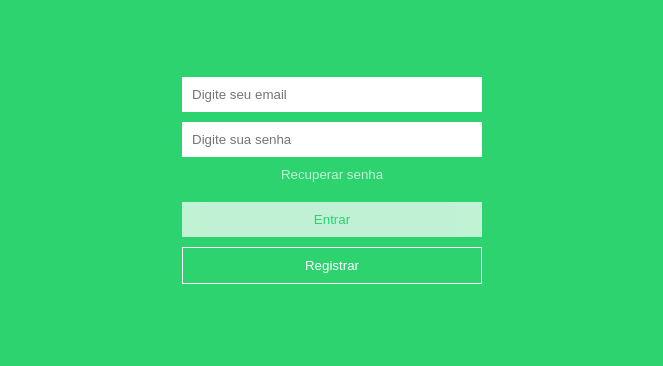
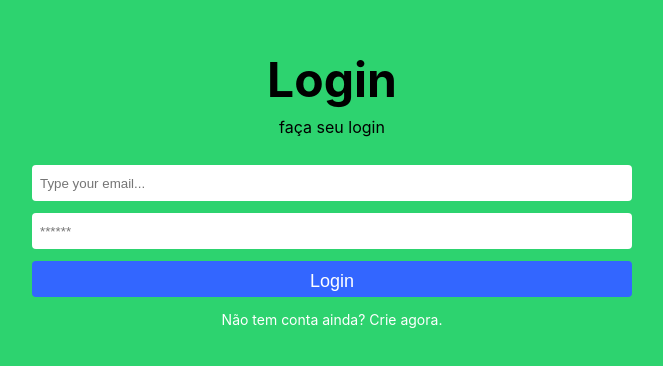
Before and after one commit to JuniorMathias/Exams-Test, a React (Create React App) app: page / in a window 1280 px wide. Shown: the part 220-586 px from the top of the page, without its empty margins (308-971 px from the left). Built offline with nearby package versions, Linux system fonts and the light colour scheme; no server answers; the HTML template or start-up script is replaced by a standard one.

Commit message:
new pages for login and register

```diff
--- a/src/pages/Register/index.jsx
+++ b/src/pages/Register/index.jsx
@@ -1,43 +1,67 @@
+import { useState } from 'react'
 import * as S from './styles';
+import { auth } from '../../firebaseConnection'
+import { createUserWithEmailAndPassword } from 'firebase/auth'
+import { useNavigate } from 'react-router-dom'
+import { toast } from 'react-toastify';
+
+export default function Register(){
+  const [email, setEmail] = useState('')
+  const [password, setPassword] = useState('')
+  const navigate = useNavigate();
+
+  //configurando criação do usuário com o bd
+  async function handleRegister(e){
+    e.preventDefault();
+
+    if(email !== '' && password !== ''){
+      await createUserWithEmailAndPassword(auth, email, password)
+      .then(() => {
+        navigate('/home', { replace: true })
+        toast.success("tudo ok");
+      })
+      .catch((error) => {
+        alert("Error creating" + error.message)
+      })
 
 
-function Register() {
+    }else{
+      toast.warn("fill in email and password");
+    }
 
 
-      return (
-        <S.Container>
-          <S.Content>
-            <S.Form >
-              <S.Row>
-                <S.Input name="name" placeholder="Digite seu primeiro nome" required/>
-                <S.Input name="surName" placeholder="Digite seu sobrenome" required/>
-              </S.Row>
-              <S.Row>
-                <S.Input
-                  name="birthDate"
-                  type="date"
-                  label="Data de Nascimento"
-                  required
-                />
-                <S.Input name="cellphone" placeholder="Digite seu número" type="number" required />
-              </S.Row>
-              <S.Row>
-                <S.Input name="addressUser" placeholder="Digite seu endereço" />
-                <S.Input name="city" placeholder="Digite sua cidade" />
-              </S.Row>
-              <S.Row>
-                <S.Input name="email" type="email" placeholder="Digite seu email" required />
-              </S.Row>
-              <S.Footer>
-                <S.Button type="submit">
-                    Salvar
-                  </S.Button>
-              </S.Footer>
+  }
 
-            </S.Form>
-          </S.Content>
-        </S.Container>
-      );
-    }
 
-export default Register;
+  return(
+  <>
+  <S.Container>
+    <S.Title>Faça seu login</S.Title>
+    <S.Span>Vamos criar sua conta</S.Span>
+
+    <S.Form onSubmit={handleRegister}>
+      <S.Input
+        type="text"
+        placeholder="Digite seu email..."
+        value={email}
+        onChange={(e) => setEmail(e.target.value)}
+      />
+      <S.Input
+        type="password"
+        placeholder="******"
+        value={password}
+        onChange={(e) => setPassword(e.target.value)}
+      />
+      <S.Button type="submit">Register</S.Button>
+
+    </S.Form>
+
+    <S.Link to="/">
+      Já possui conta? Faça o login
+    </S.Link>
+
+
+  </S.Container>
+  </>
+  )
+}
--- a/src/pages/Register/styles.js
+++ b/src/pages/Register/styles.js
@@ -1,47 +1,59 @@
 import styled from 'styled-components';
+import { Link as Router } from 'react-router-dom';
 
 export const Container = styled.div`
-    padding: 60px 0;
-    display: flex;
-    justify-content: center;
+  display:flex;
+  flex-direction: column;
+  align-items: center;
+  justify-content: center;
+  height: 100vh;
+  width: 100%;
 `;
 
-export const Content = styled.div`
-    padding: 30px 0;
-    display: flex;
-    justify-content: center;
-    max-width: 600px;
-    box-shadow: 0 1px 2px;
-    width: 80%;
+export const Title = styled.h1`
+  font-size: 48px;
+  margin-bottom: 8px;
+`;
+export const Span = styled.span`
+  margin-bottom: 28px;
 `;
 export const Form = styled.form`
+  display: flex;
+  flex-direction: column;
+  width: 90%;
+  max-width: 600px;
+`;
+
+export const Input = styled.input`
+  border: 0;
+  margin-bottom: 12px;
+  height: 36px;
+  border-radius: 4px;
+  padding: 0 8px;
+`;
+export const Button = styled.button`
+  height: 36px;
+  border: 0;
+  border-radius: 4px;
+  background-color: #3366ff;
+  color: #fff;
+  font-size: 18px;
+`;
+
+export const Link = styled(Router)`
+  color: #fff;
+  text-decoration: none;
+  margin: 14px 0;
+  font-size: 14px;
 `;
 
 
-export const Row = styled.div`
-    display: flex;
-    gap: 20px;
 
-    @media (max-width: 550px){
-        display: block;
-    }
+
+export const Textarea = styled.textarea`
+  margin-bottom: 12px;
+  border: 0;
+  height: 90px;
+  resize: none;
+  border-radius: 4;
 `;
-
-export const Input = styled.input`
-    padding: 10px;
-    width: -webkit-fill-available;
-    margin-bottom: 10px;
-`;
-
-export const Footer = styled.div`
-    text-align: end;
-`;
-export const Button = styled.button`
-    padding: 8px;
-    font-size: 20px;
-    cursor: pointer;
-    background-color: #0081cf;
-    color: white;
-    border: none !important;
-    border-radius: 5px;
-`;
--- a/src/pages/SignIn/index.jsx
+++ b/src/pages/SignIn/index.jsx
@@ -1,67 +1,70 @@
-import { useState } from 'react';
 import * as S from './styles';
-import { isEmailValid } from './../../helpers/EmailHelper';
-import { Link } from 'react-router-dom';
+import { useState } from 'react'
+import { toast } from 'react-toastify';
+import { auth } from '../../firebaseConnection'
+import { signInWithEmailAndPassword } from 'firebase/auth'
 
+import { useNavigate } from 'react-router-dom'
 
-function SignIn() {
+export default function SignIn(){
+  const [email, setEmail] = useState('')
+  const [password, setPassword] = useState('')
 
-    const [form,setForm] = useState({
-        email: {
-          hasChanged: false,
-          value: ""
-        },
-        password: {
-          hasChanged: false,
-          value: ""
-        }
+  const navigate = useNavigate();
+
+  async function handleLogin(e){
+    e.preventDefault();
+
+    if(email !== '' && password !== ''){
+
+      await signInWithEmailAndPassword(auth, email, password)
+      .then(() => {
+        // navegate to /admin
+        navigate('/home', { replace: true } )
+        setEmail('')
+        setPassword('')
+      })
+      .catch(() => {
+        toast.error("error ao fazer login")
       })
 
-      return (
-        <S.Container className='centralize'>
-          <S.Form>
-
-            <S.Input type="email" placeholder="Digite seu email" value={form.email.value}
-              onChange={e => setForm({...form, email: {
-                hasChanged: true, value: e.target.value}})}
-                data-testeid='email'
-            />
-            {
-              form.email.hasChanged && !form.email.value
-              && <div data-testeid='email-required' className='error'> Email é obrigatório</div>
-            }
-            {
-              form.email.hasChanged && !isEmailValid(form.email.value)
-              && <div data-testeid='email-invalid'className='error'> Este email é inválido</div>
-            }
-
-            <S.Input type="password" placeholder="Digite sua senha" value={form.password.value}
-              onChange={e => setForm({...form, password: {
-                hasChanged: true, value: e.target.value}})} data-test-id="password"
-            />
-            {
-              form.password.hasChanged && !form.password.value
-              && <div data-testeid='password-required'className='error'> Senha é obrigatório</div>
-            }
-
-            <S.Button  type="button" className='clear'
-              data-testid="recover-password-button"
-              disabled={!isEmailValid(form.email.value)}>
-                Recuperar senha
-              </S.Button >
-
-            <S.Button  type="button" className='solid'
-             data-testid="login-button"
-             disabled={!isEmailValid(form.email.value) || !form.password.value}>
-               Entrar
-            </S.Button >
-           <Link to="/register">
-             <S.Button  type="button" className='outline'>Registrar</S.Button >
-            </Link>
-          </S.Form>
-        </S.Container>
-      );
+    }else{
+      toast.warn("Por favor preencha todos os campos")
     }
 
 
-export default SignIn;
+  }
+
+
+  return(
+  <>
+  <S.Container>
+    <S.Title>Login</S.Title>
+    <S.Span>faça seu login</S.Span>
+
+    <S.Form onSubmit={handleLogin}>
+      <S.Input
+        type="text"
+        placeholder="Type your email..."
+        value={email}
+        onChange={(e) => setEmail(e.target.value)}
+      />
+      <S.Input
+        type="password"
+        placeholder="******"
+        value={password}
+        onChange={(e) => setPassword(e.target.value)}
+      />
+      <S.Button type="submit">Login</S.Button>
+
+    </S.Form>
+
+    <S.Link to="/register">
+      Não tem conta ainda? Crie agora.
+    </S.Link>
+
+
+  </S.Container>
+  </>
+  )
+}
--- a/src/pages/SignIn/styles.js
+++ b/src/pages/SignIn/styles.js
@@ -1,19 +1,59 @@
 import styled from 'styled-components';
+import { Link as Router } from 'react-router-dom';
 
 export const Container = styled.div`
-    min-height: 100vh;
+  display:flex;
+  flex-direction: column;
+  align-items: center;
+  justify-content: center;
+  height: 100vh;
+  width: 100%;
+`;
+
+export const Title = styled.h1`
+  font-size: 48px;
+  margin-bottom: 8px;
+`;
+export const Span = styled.span`
+  margin-bottom: 28px;
 `;
 export const Form = styled.form`
-    width: 300px;
-`;
-export const Input = styled.input`
-    padding: 10px;
-    width: -webkit-fill-available;
-    margin-top: 10px;
+  display: flex;
+  flex-direction: column;
+  width: 90%;
+  max-width: 600px;
 `;
 
+export const Input = styled.input`
+  border: 0;
+  margin-bottom: 12px;
+  height: 36px;
+  border-radius: 4px;
+  padding: 0 8px;
+`;
 export const Button = styled.button`
-    padding: 10px;
-    width: -webkit-fill-available;
-    margin-bottom: 10px;
+  height: 36px;
+  border: 0;
+  border-radius: 4px;
+  background-color: #3366ff;
+  color: #fff;
+  font-size: 18px;
 `;
+
+export const Link = styled(Router)`
+  color: #fff;
+  text-decoration: none;
+  margin: 14px 0;
+  font-size: 14px;
+`;
+
+
+
+
+export const Textarea = styled.textarea`
+  margin-bottom: 12px;
+  border: 0;
+  height: 90px;
+  resize: none;
+  border-radius: 4;
+`;
--- /dev/null
+++ b/src/routes/Private.js
@@ -0,0 +1,50 @@
+import { useState, useEffect } from 'react'
+
+import { auth } from '../firebaseConnection'
+import { onAuthStateChanged } from 'firebase/auth'
+
+import { Navigate } from 'react-router-dom'
+
+export default function Private({ children }){
+  const [loading, setLoading] = useState(true);
+  const [signed, setSigned] = useState(false);
+
+  useEffect(() => {
+    async function checkLogin(){
+      //keeping connection
+      const unsub = onAuthStateChanged(auth, (user) => {
+         //if user is logged
+         if(user){
+          const userData = {
+            uid: user.uid,
+            email: user.email,
+          }
+
+          localStorage.setItem("@detailUser", JSON.stringify(userData))
+
+          setLoading(false);
+          setSigned(true);
+
+         } else{
+           //it is no logged in user
+           setLoading(false);
+           setSigned(false);
+         }
+      })
+    }
+
+    checkLogin();
+  }, [])
+
+  if(loading){
+    return(
+      <div></div>
+    )
+  }
+
+  if(!signed){
+    return <Navigate to="/"/>
+  }
+
+  return children;
+}
--- a/src/routes/index.jsx
+++ b/src/routes/index.jsx
@@ -1,8 +1,9 @@
+import { Routes, Route } from 'react-router-dom';
 import SignIn from './../pages/SignIn';
-
 import Register from '../pages/Register';
 import HomePage from './../pages/homePage/HomePage';
-import { Routes, Route } from 'react-router-dom';
+
+import Private from './Private';
 
 function RoutesApp() {
 
@@ -12,7 +13,7 @@ function RoutesApp() {
 
         <Route path="/" element={<SignIn />} />
         <Route path="/register" element={<Register />} />
-        <Route path="/home" element={<HomePage />} />
+        <Route path="/home" element={<Private><HomePage /> </Private>} />
 
       </Routes>
   );
```
